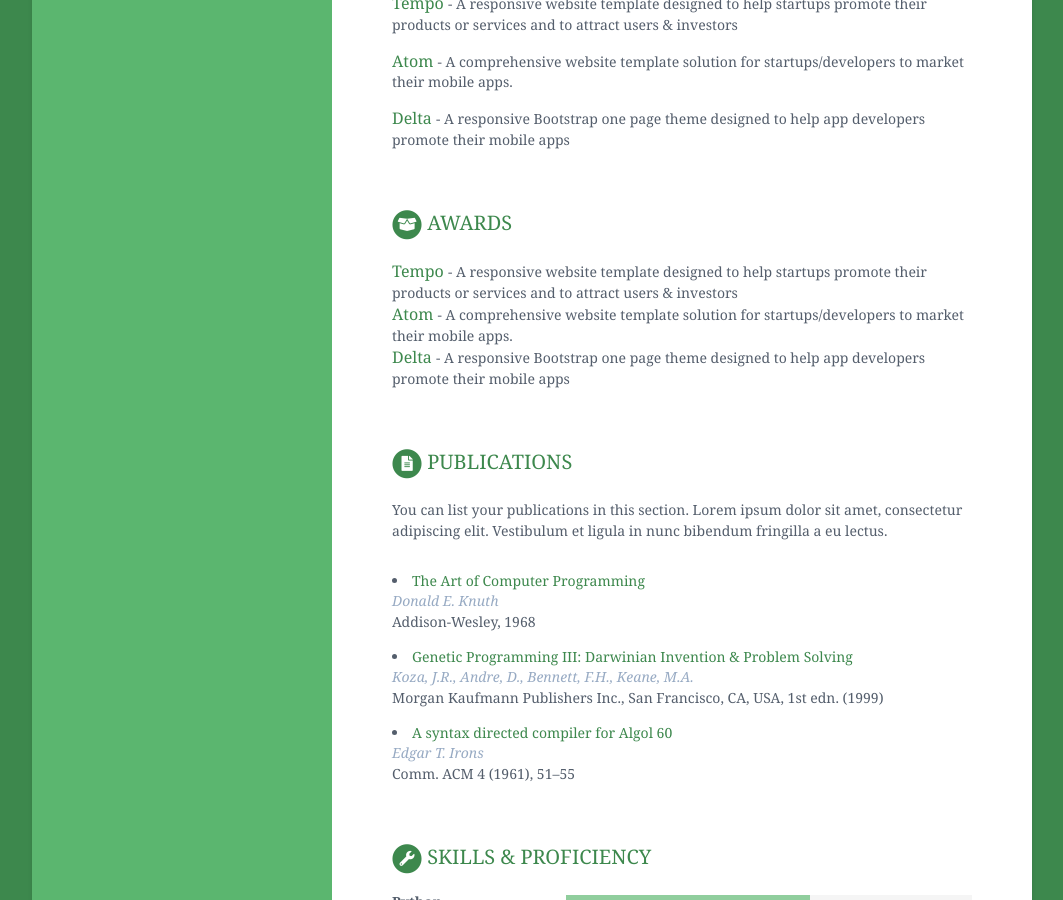
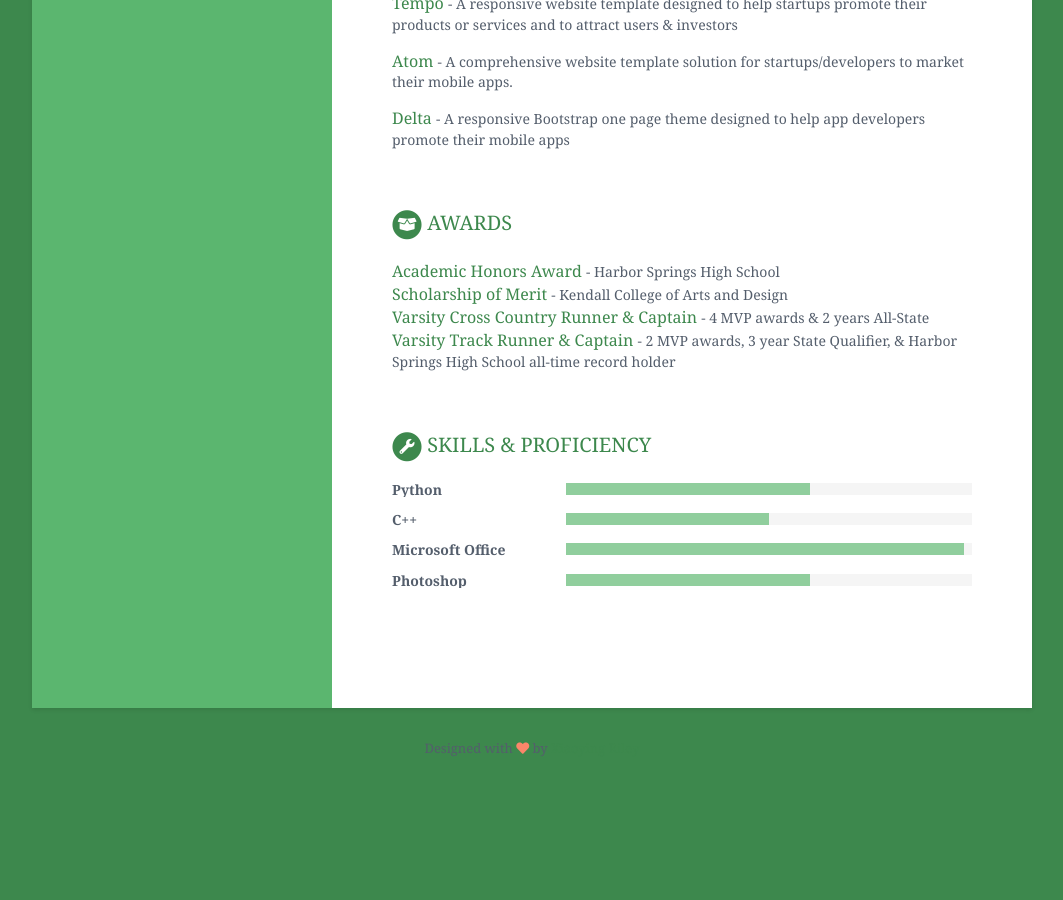
Before and after one commit to burnsmay/burnsmay.github.io, a Jekyll site: the page built from index.html, in a window 1280 px wide and 900 px high, scrolled down 926 px. Shown: the whole window, without its empty margins (108-1171 px from the left). Built offline with Jekyll 4.4.1, drawn with Linux system fonts in a browser that asks for light colours; after the commit the page ends 1715 px from its top, so only the background shows below that.

Commit message:
Update data.yml AWARDS added

```diff
--- a/_data/data.yml
+++ b/_data/data.yml
@@ -151,39 +151,20 @@ oss:
     title: Awards
     intro: >
     contributions:
-      - title: Tempo
+      - title: Academic Honors Award
         link: "#"
-        tagline: "A responsive website template designed to help startups promote their products or services and to attract users &amp; investors"
+        tagline: "Harbor Springs High School"
 
-      - title: Atom
+      - title: Scholarship of Merit
         link: "#"
-        tagline: "A comprehensive website template solution for startups/developers to market their mobile apps."
+        tagline: "Kendall College of Arts and Design"
 
-      - title: Delta
+      - title: Varsity Cross Country Runner &amp; Captain
         link: "#"
-        tagline: "A responsive Bootstrap one page theme designed to help app developers promote their mobile apps"
-
-publications:
-    title: Publications
-    intro: |
-      You can list your publications in this section. Lorem ipsum dolor sit
-      amet, consectetur adipiscing elit. Vestibulum et ligula in nunc
-      bibendum fringilla a eu lectus.
-    papers:
-      - title: The Art of Computer Programming
+        tagline: "4 MVP awards &amp; 2 years All-State"
+      - title: Varsity Track Runner &amp; Captain
         link: "#"
-        authors: Donald E. Knuth
-        conference: Addison-Wesley, 1968
-
-      - title: "Genetic Programming III: Darwinian Invention &amp; Problem Solving"
-        link: "#"
-        authors: Koza, J.R., Andre, D., Bennett, F.H., Keane, M.A.
-        conference: "Morgan Kaufmann Publishers Inc., San Francisco, CA, USA, 1st edn. (1999)"
-
-      - title: A syntax directed compiler for Algol 60
-        link: "#"
-        authors: Edgar T. Irons
-        conference: "Comm. ACM 4 (1961), 51–55"
+        tagline: "2 MVP awards, 3 year State Qualifier, &amp; Harbor Springs High School all-time record holder"
 
 skills:
     title: Skills &amp; Proficiency
```
